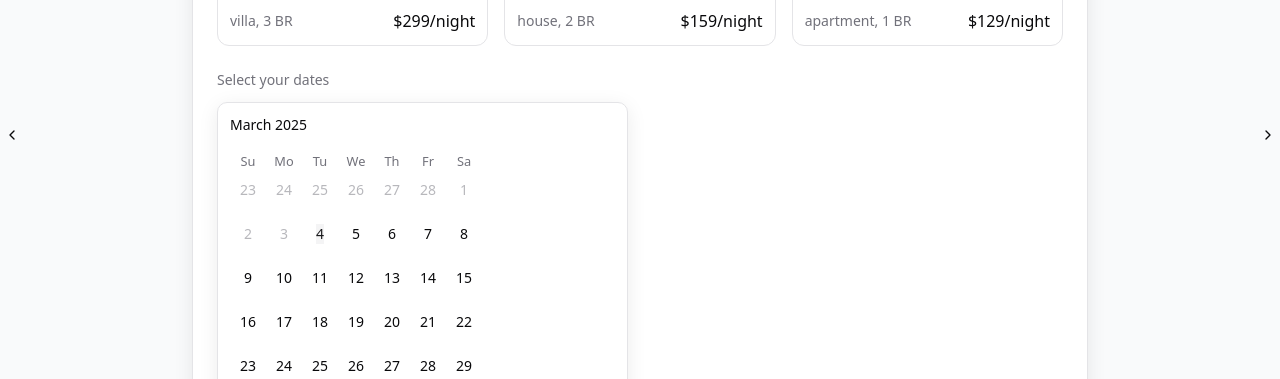
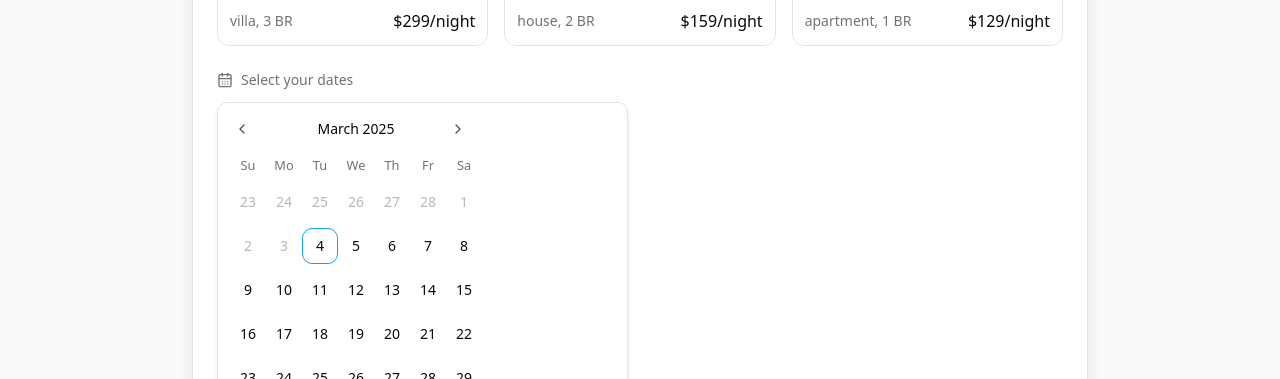
Before and after one commit to daparachin/bookaroo-widget, a React (Vite) app: page / in a window 1280 px wide. Shown: the part 421-800 px from the top of the page. Built offline with nearby package versions, Linux system fonts and the light colour scheme.

Commit message:
Fix calendar styling issues
Addresses issues with the calendar selector's appearance and selection behavior.

```diff
--- a/src/components/booking/PropertyBookingWidget.tsx
+++ b/src/components/booking/PropertyBookingWidget.tsx
@@ -11,7 +11,7 @@ import { toast } from 'sonner';
 import PropertySelector from './PropertySelector';
 import PricingSummary from './PricingSummary';
 import { Skeleton } from "@/components/ui/skeleton";
-import { ChevronsRight, Info } from 'lucide-react';
+import { ChevronsRight, Info, CalendarDays, CheckSquare } from 'lucide-react';
 
 const PropertyBookingWidget: React.FC<BookingWidgetProps> = ({
   title = "Book Your Stay",
@@ -208,7 +208,12 @@ const PropertyBookingWidget: React.FC<BookingWidgetProps> = ({
         borderRadius,
         fontFamily,
         ...(primaryColor ? { '--primary': primaryColor } as React.CSSProperties : {}),
-        ...(secondaryColor ? { '--secondary': secondaryColor } as React.CSSProperties : {})
+        ...(secondaryColor ? { '--secondary': secondaryColor } as React.CSSProperties : {}),
+        // Add custom CSS variables for calendar colors
+        '--calendar-selected-bg': '#0EA5E9',
+        '--calendar-selected-text': '#FFFFFF',
+        '--calendar-range-bg': '#D3E4FD',
+        '--calendar-range-text': '#0F172A',
       }}
     >
       <div className="p-6">
@@ -254,7 +259,9 @@ const PropertyBookingWidget: React.FC<BookingWidgetProps> = ({
 
             <div className="grid grid-cols-1 lg:grid-cols-2 gap-6">
               <div>
-                <h3 className="text-sm font-medium mb-3 text-muted-foreground">Select your dates</h3>
+                <h3 className="text-sm font-medium mb-3 text-muted-foreground flex items-center gap-2">
+                  <CalendarDays className="h-4 w-4" /> Select your dates
+                </h3>
 
                 {isAvailabilityLoading ? (
                   <Skeleton className="w-full h-[320px] rounded-lg animate-pulse-subtle" />
@@ -268,14 +275,15 @@ const PropertyBookingWidget: React.FC<BookingWidgetProps> = ({
                       }}
                       onSelect={handleDateSelect}
                       numberOfMonths={1}
-                      className="rounded-md border shadow-elegant"
+                      className="rounded-md border shadow-md"
                       classNames={{
-                        day_selected: "bg-primary text-primary-foreground hover:bg-primary hover:text-primary-foreground",
-                        day_range_middle: "bg-primary/20 text-foreground hover:bg-primary/30",
-                        day_disabled: "text-muted-foreground opacity-50",
-                        day: "transition-transform hover:scale-105 hover:font-medium",
-                        caption: "font-medium",
-                        nav_button: "hover:bg-muted hover:text-muted-foreground rounded-md transition-transform hover:scale-105"
+                        day_selected: "!bg-[--calendar-selected-bg] !text-[--calendar-selected-text] hover:!bg-[--calendar-selected-bg] hover:!text-[--calendar-selected-text] focus:bg-[--calendar-selected-bg] focus:text-[--calendar-selected-text]",
+                        day_range_middle: "!bg-[--calendar-range-bg] !text-[--calendar-range-text] hover:!bg-[--calendar-range-bg]/90",
+                        day_today: "border border-[--calendar-selected-bg] bg-background text-foreground",
+                        day: "transition-all hover:bg-muted focus:bg-muted h-9 w-9 p-0 font-normal aria-selected:opacity-100 rounded-md",
+                        caption: "flex justify-center pt-1 relative items-center text-sm font-semibold",
+                        caption_label: "text-sm font-medium grow text-center",
+                        nav_button: "h-7 w-7 bg-transparent p-0 opacity-70 hover:opacity-100 hover:bg-muted rounded-md"
                       }}
                       disabled={(date) => {
                         const today = new Date();
@@ -287,14 +295,15 @@ const PropertyBookingWidget: React.FC<BookingWidgetProps> = ({
                 )}
 
                 {selectedProperty && dateRange.checkIn && dateRange.checkOut && (
-                  <div className="mt-4 p-3 bg-muted/30 rounded-md text-sm flex items-center justify-between">
-                    <div>
+                  <div className="mt-4 p-3 bg-[--calendar-range-bg]/30 rounded-md text-sm flex items-center justify-between">
+                    <div className="flex items-center">
+                      <CheckSquare className="h-4 w-4 mr-2 text-[--calendar-selected-bg]" />
                       <span>{format(dateRange.checkIn, 'MMM d, yyyy')}</span>
                       <ChevronsRight className="inline-block mx-1 h-4 w-4" />
                       <span>{format(dateRange.checkOut, 'MMM d, yyyy')}</span>
                     </div>
                     <div>
-                      {differenceInDays(dateRange.checkOut, dateRange.checkIn)} nights
+                      <span className="font-medium">{differenceInDays(dateRange.checkOut, dateRange.checkIn)} nights</span>
                     </div>
                   </div>
                 )}
--- a/src/components/ui/calendar.tsx
+++ b/src/components/ui/calendar.tsx
@@ -1,3 +1,4 @@
+
 import * as React from "react";
 import { ChevronLeft, ChevronRight } from "lucide-react";
 import { DayPicker } from "react-day-picker";
--- a/src/types/booking.ts
+++ b/src/types/booking.ts
@@ -86,7 +86,8 @@ export interface BookingConfirmation {
   totalPrice: number;
 }
 
-// Legacy interfaces kept for compatibility
+// Legacy interfaces kept for compatibility - These will be used by
+// BookingConfirmation.tsx for legacy compatibility
 export interface BookingService {
   id: string;
   name: string;
```
